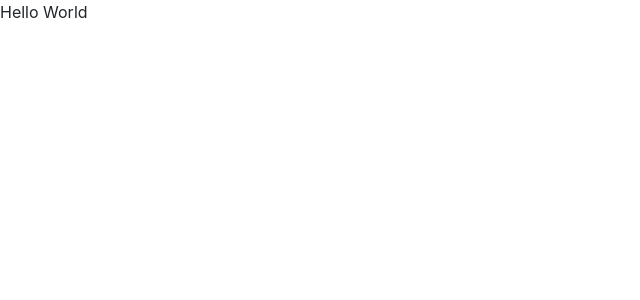
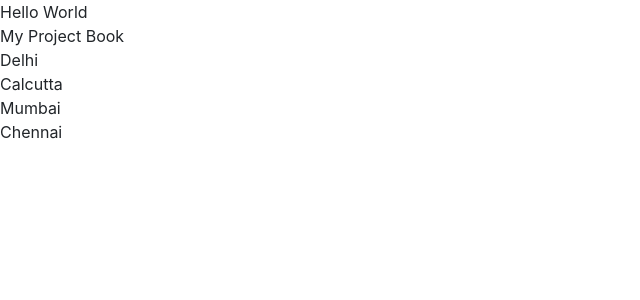
Before and after one commit to dac-2021/day11-todo-app, a React (Create React App) app: page / in a window 1280 px wide. Shown: the top 300 px of the page, without its empty margins (0-640 px from the left). Built offline with nearby package versions, Linux system fonts and the light colour scheme.

Commit message:
lifecycle.

```diff
--- a/src/App.js
+++ b/src/App.js
@@ -1,9 +1,30 @@
-import logo from "./logo.svg";
 import "./App.css";
-import { useState } from "react";
+import { useState, useEffect } from "react";
 
 function App() {
-  return <div>Hello World</div>;
+  const [title, setTitle] = useState("My Project");
+  const [list, setList] = useState([]);
+
+  // Will be called, when our compoent is getting loaded.
+  // How many times is going to called :: ideally 1
+  useEffect(() => {
+    console.log("I am called on the load of the component.");
+
+    setTitle("My Project Book");
+
+    let tempList = ["Delhi", "Calcutta", "Mumbai", "Chennai"];
+    setList(tempList);
+  }, []);
+
+  return (
+    <div>
+      Hello World
+      <div>{title}</div>
+      {list.map((item, index) => (
+        <div key={index}>{item}</div>
+      ))}
+    </div>
+  );
 }
 
 export default App;
```
